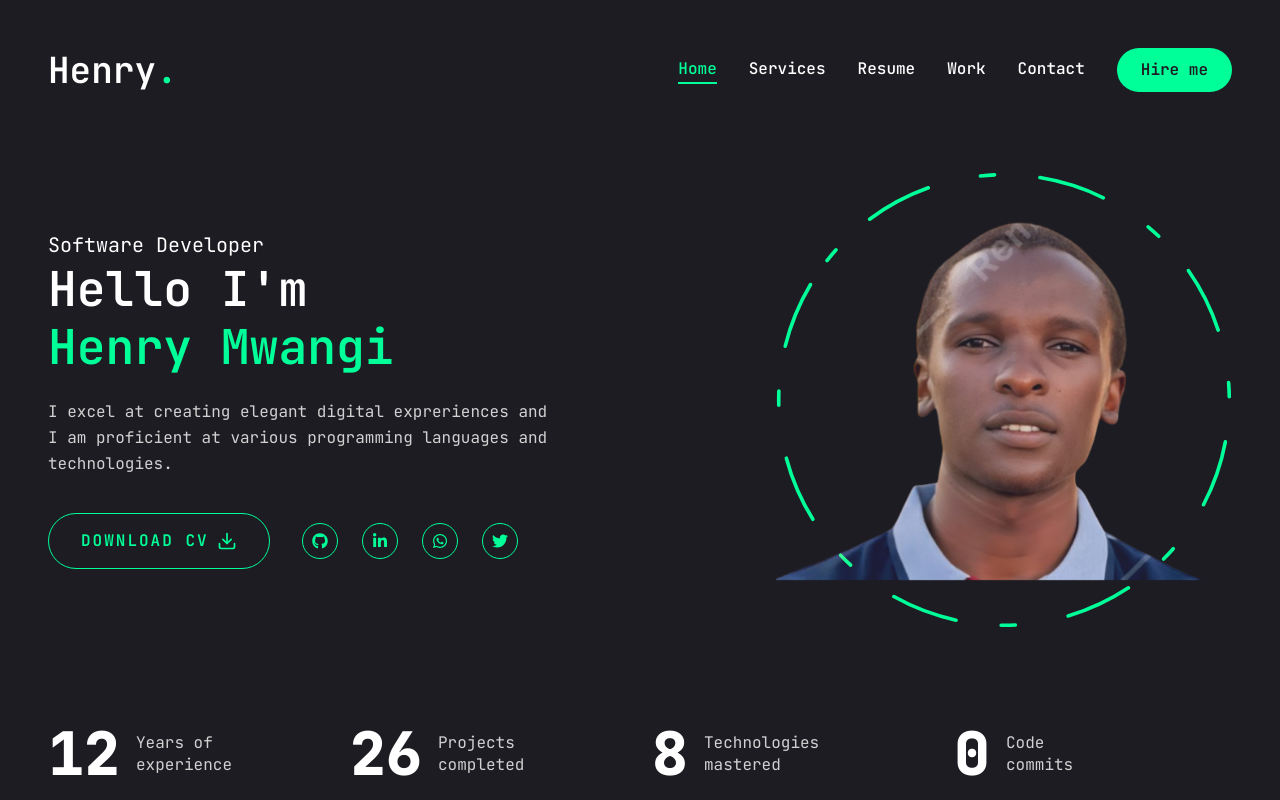
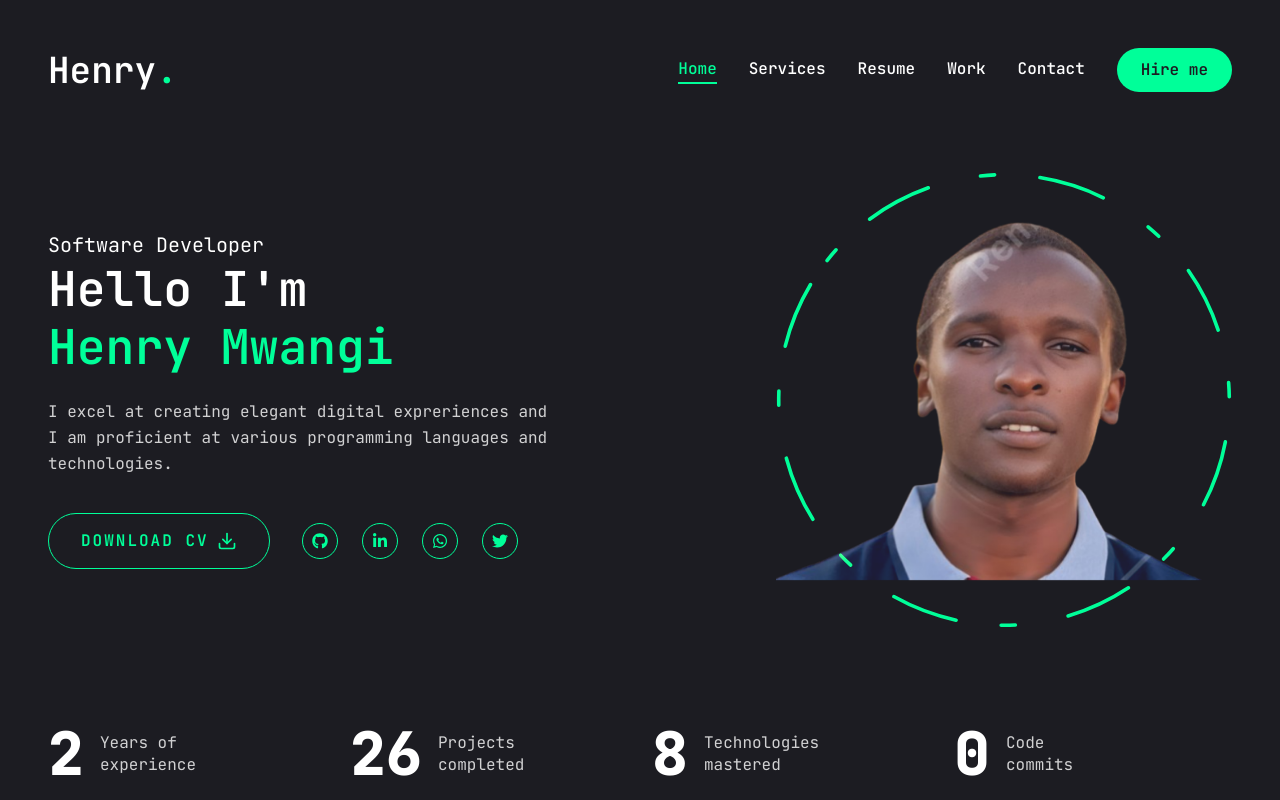
Before and after one commit to HenchaDev/henry-portfolio, a Next.js app: page / in a window 1280 px wide. Built offline with nearby package versions, Linux system fonts and the light colour scheme; no server answers.

Commit message:
Update Stats.jsx

```diff
--- a/components/Stats.jsx
+++ b/components/Stats.jsx
@@ -5,7 +5,7 @@ import { useState, useEffect } from "react";
 
 const initialStats = [
     {
-        num: 12,
+        num: 2,
         text: "Years of experience",
     },
     {
```
